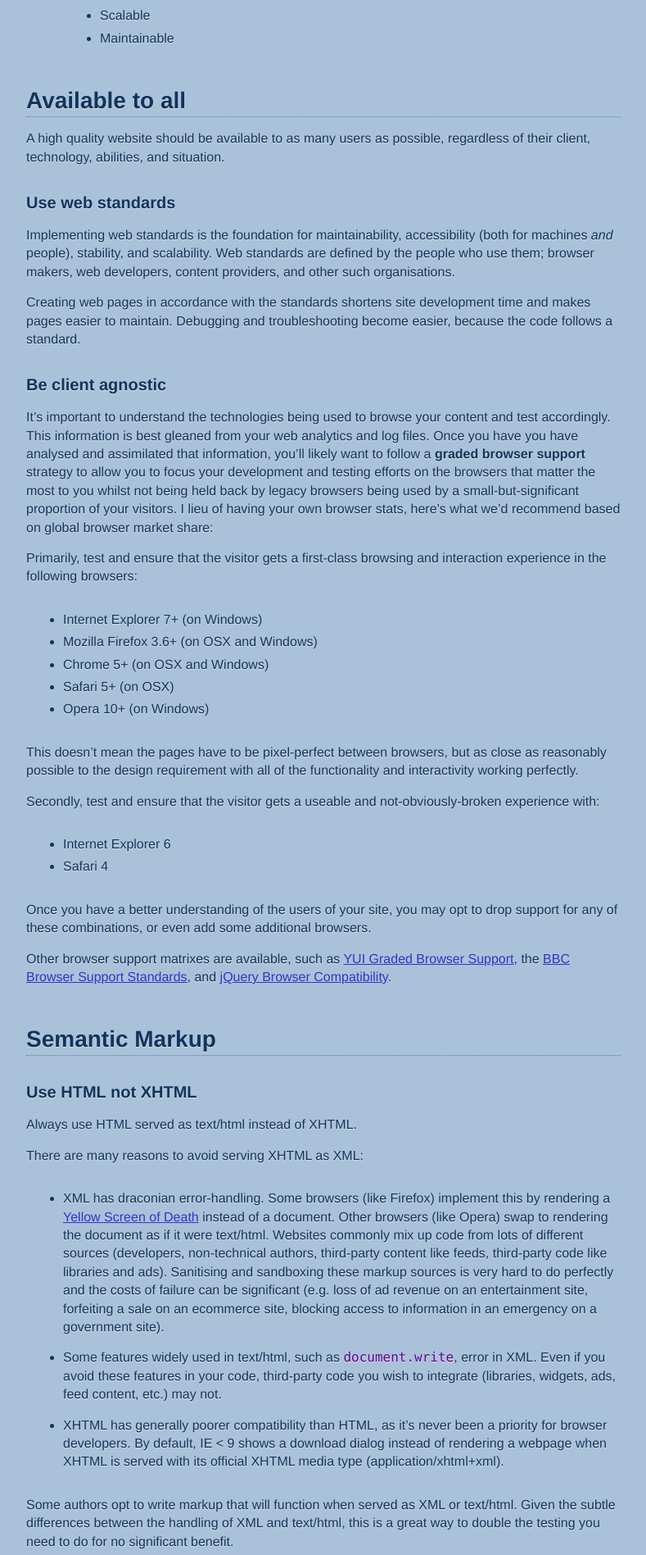
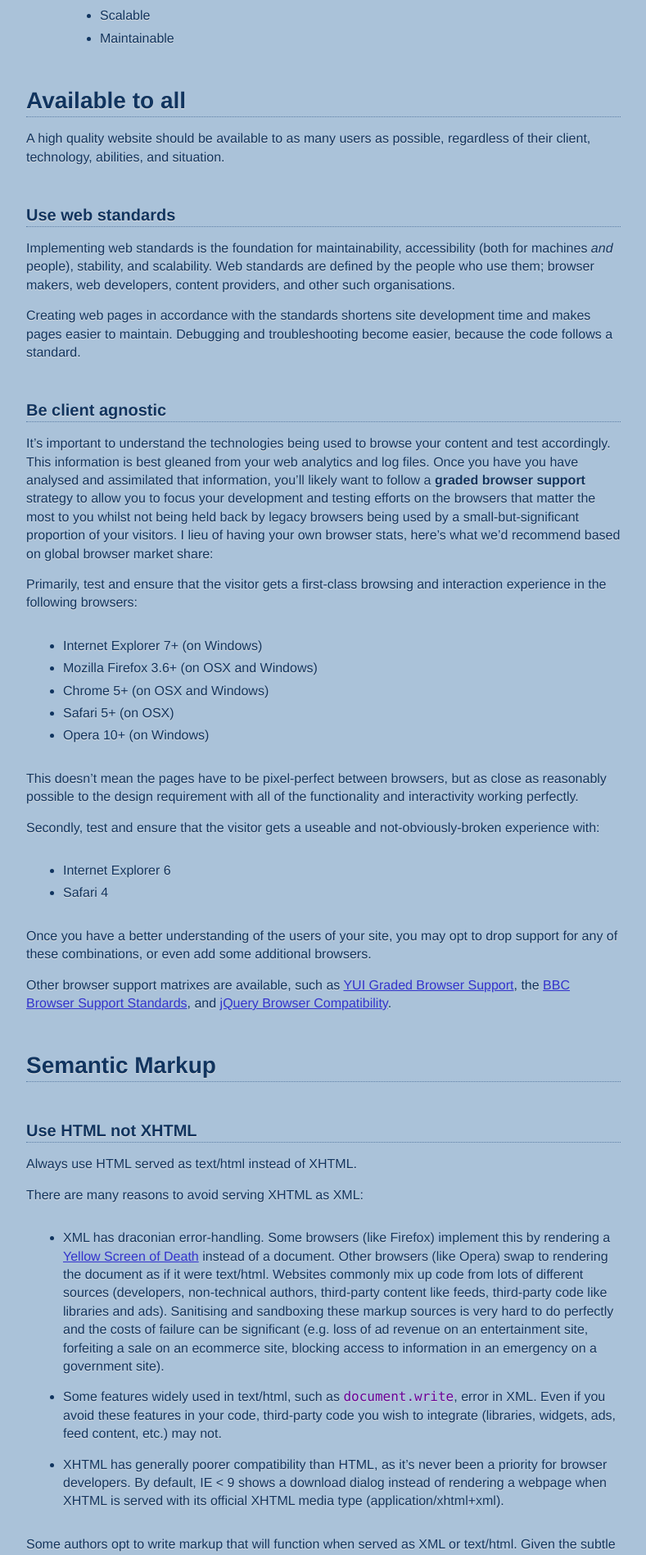
Before and after one commit to nefarioustim/front-end-development-best-practice, a Jekyll site: the page built from index.md, in a window 1280 px wide. Shown: the part 610-2507 px from the top of the page at 82% size, without its empty margins (119-908 px from the left). Built offline with Jekyll 4.4.1, drawn with Linux system fonts in a browser that asks for light colours; Markdown is read by kramdown in place of the engine named in the settings.

Commit message:
More style changes.

```diff
--- a/assets/css/core.css
+++ b/assets/css/core.css
@@ -36,7 +36,9 @@ em {
 	margin: 15px 0 30px;
 }
 
-#article h2 {
+#article h2,
+#article h3,
+#article h4 {
 	border-bottom: 1px dotted #5D7FA6;
 }
 
@@ -45,12 +47,10 @@ em {
 	margin: 15px 0;
 }
 
-#article h2 {
+#article h2,
+#article h3,
+#article h4 {
 	margin-top: 45px;
-}
-
-#article h3 {
-	margin-top: 30px;
 }
 
 #article ul,
--- a/assets/css/fonts.css
+++ b/assets/css/fonts.css
@@ -47,6 +47,10 @@ h3 {
 	font-size: 20px;
 }
 
+h4 {
+	font-style: italic;
+}
+
 #footer {
 	font-size: 9px;
 }
```
